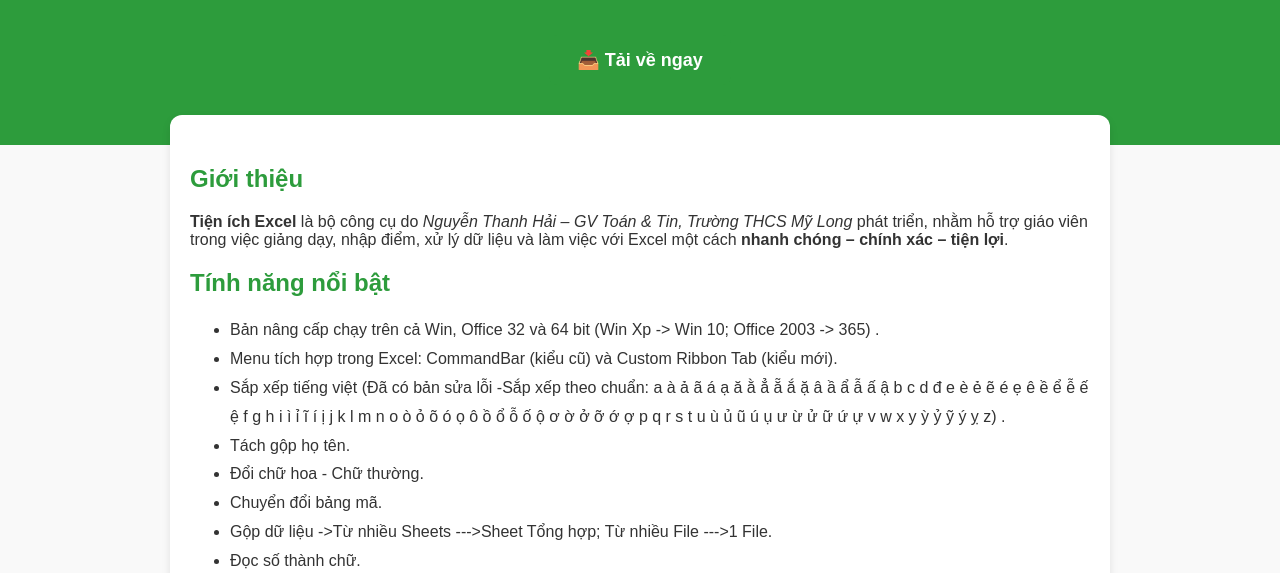
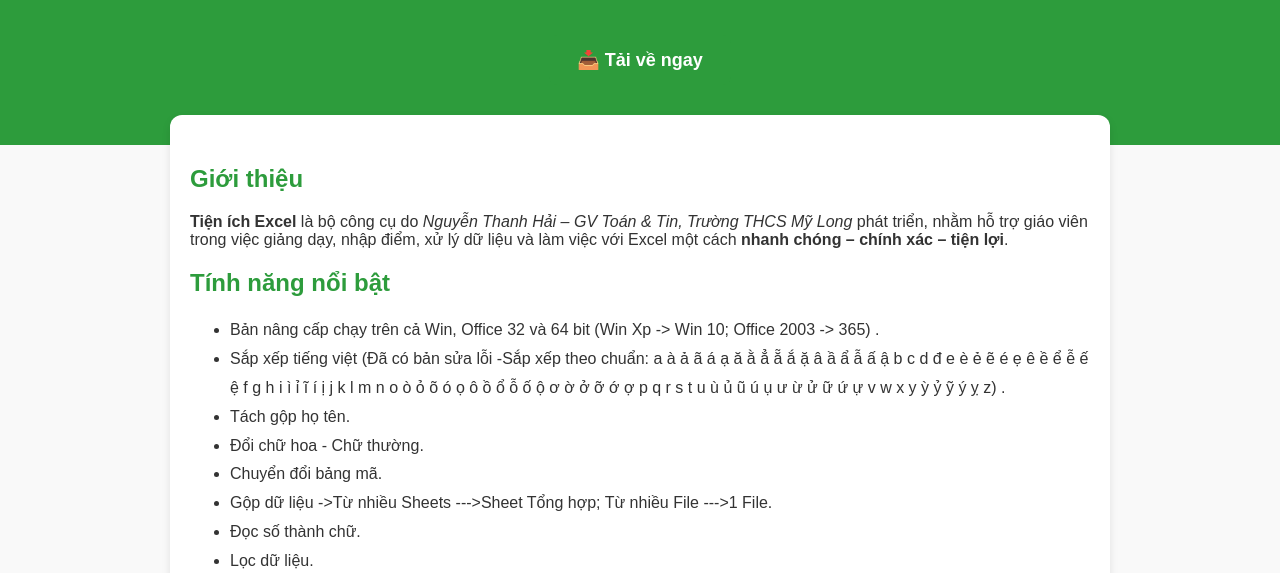
Before and after one commit to hainguyen999ml-mylong/tienichexcel, a plain HTML site: page index.html in a window 1280 px wide. Shown: the part 223-796 px from the top of the page. Drawn offline with Linux system fonts and the light colour scheme.

Commit message:
Update index.html

```diff
--- a/index.html
+++ b/index.html
@@ -81,7 +81,6 @@
     <ul>
       <li>Bản nâng cấp chạy trên cả Win, Office 32 và 64 bit  (Win Xp -> Win 10; Office 2003 -> 365)
 .</li>
-      <li>Menu tích hợp trong Excel: CommandBar (kiểu cũ) và Custom Ribbon Tab (kiểu mới).</li>
       <li>Sắp xếp tiếng việt (Đã có bản sửa lỗi -Sắp xếp theo chuẩn: a à ả ã á ạ ă ằ ẳ ẵ ắ ặ â ầ ẩ ẫ ấ ậ b c d đ e è ẻ ẽ é ẹ ê ề ể ễ ế ệ f g h i ì ỉ ĩ í ị j k l m n o ò ỏ õ ó ọ ô ồ ổ ỗ ố ộ ơ ờ ở ỡ ớ ợ p q r s t u ù ủ ũ ú ụ ư ừ ử ữ ứ ự v w x y ỳ ỷ ỹ ý ỵ z)
 .</li>
       <li>Tách gộp họ tên.</li>
```
